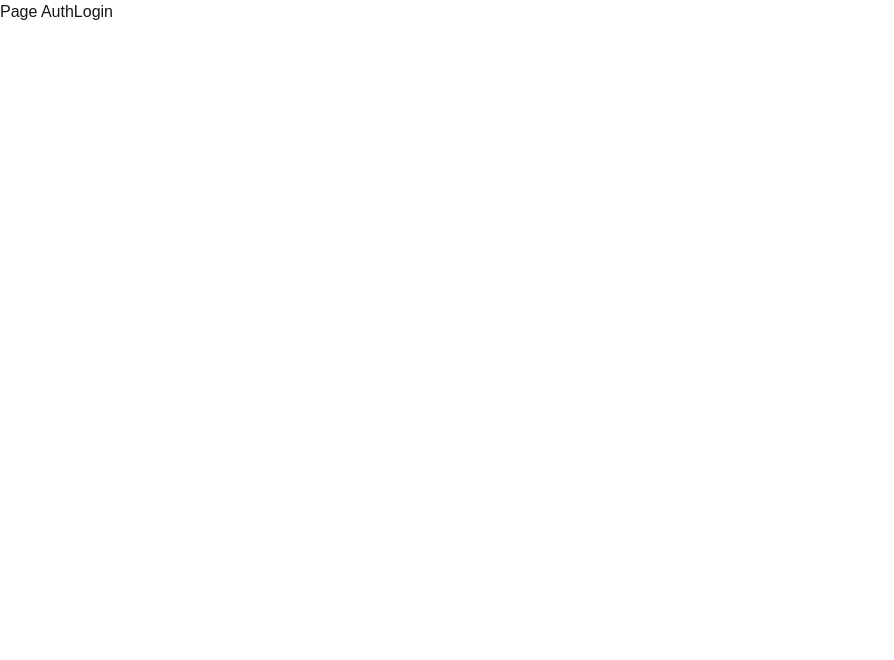
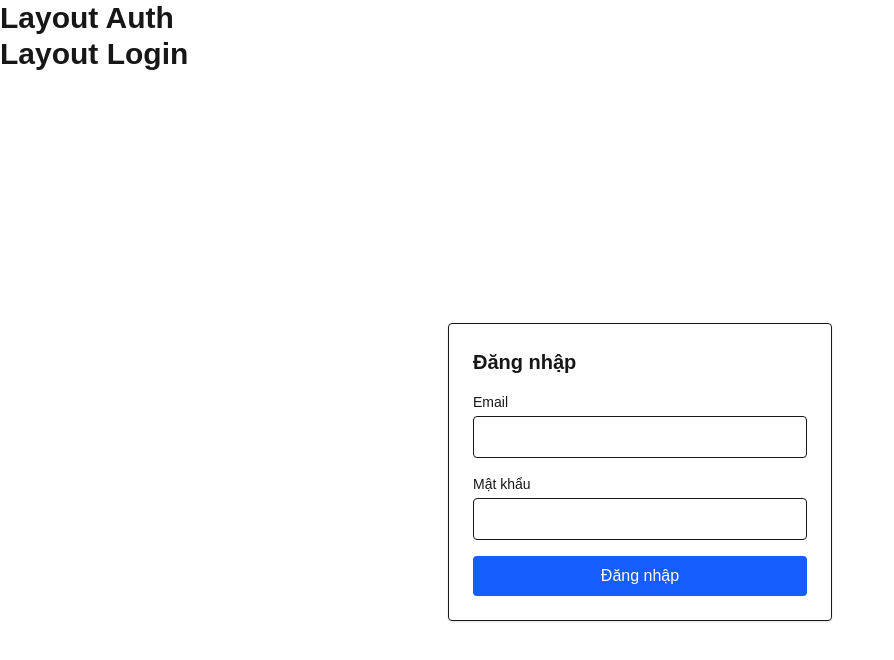
Before and after one commit to mdzenos/next_core, a Next.js app: page /auth/login in a window 1280 px wide. Shown: the top 660 px of the page, without its empty margins (0-894 px from the left). Built offline with nearby package versions, Linux system fonts and the light colour scheme.

Commit message:
update README

```diff
--- /dev/null
+++ b/src/app/auth/layout.tsx
@@ -0,0 +1,20 @@
+// File path: plop-templates/layout.tsx.hbs
+
+import React, { ReactNode } from 'react';
+
+interface LayoutProps {
+	children: ReactNode;
+}
+
+const Layout: React.FC<LayoutProps> = ({ children }) => {
+	return (
+		<div>
+			<h1 className="text-3xl font-bold">Layout Auth</h1>
+			{/* TODO: Add header/nav */}
+			<main>{children}</main>
+			{/* TODO: Add footer */}
+		</div>
+	);
+};
+
+export default Layout;
--- a/src/app/auth/login/layout.tsx
+++ b/src/app/auth/login/layout.tsx
@@ -9,6 +9,7 @@ interface LayoutProps {
 const Layout: React.FC<LayoutProps> = ({ children }) => {
   return (
     <div>
+      <h1 className="text-3xl font-bold">Layout Login</h1>
       {/* TODO: Add header/nav */}
       <main>{children}</main>
       {/* TODO: Add footer */}
--- a/src/app/auth/login/page.tsx
+++ b/src/app/auth/login/page.tsx
@@ -1,14 +1,56 @@
-// File path: plop-templates/page.tsx.hbs
+// src/app/auth/login/page.tsx
+'use client';
 
-import React from 'react';
+import React, { useState } from 'react';
 
-const Page = () => {
+export default function LoginPage() {
+  const [email, setEmail] = useState('');
+  const [password, setPassword] = useState('');
+
+  const handleSubmit = async (e: React.FormEvent) => {
+    e.preventDefault();
+    console.log('Đăng nhập với:', { email, password });
+
+    // TODO: Gọi API đăng nhập
+  };
+
   return (
-    <div>
-      <h1>Page AuthLogin</h1>
-      {/* TODO: Implement page content */}
-    </div>
+    <main className="flex min-h-screen items-center justify-center">
+      <form
+        onSubmit={handleSubmit}
+        className="w-full max-w-sm space-y-4 p-6 border rounded shadow"
+      >
+        <h1 className="text-xl font-bold">Đăng nhập</h1>
+
+        <div>
+          <label className="block text-sm font-medium">Email</label>
+          <input
+            type="email"
+            className="mt-1 w-full border px-3 py-2 rounded"
+            value={email}
+            onChange={(e) => setEmail(e.target.value)}
+            required
+          />
+        </div>
+
+        <div>
+          <label className="block text-sm font-medium">Mật khẩu</label>
+          <input
+            type="password"
+            className="mt-1 w-full border px-3 py-2 rounded"
+            value={password}
+            onChange={(e) => setPassword(e.target.value)}
+            required
+          />
+        </div>
+
+        <button
+          type="submit"
+          className="w-full bg-blue-600 text-white py-2 rounded hover:bg-blue-700"
+        >
+          Đăng nhập
+        </button>
+      </form>
+    </main>
   );
-};
-
-export default Page;
+}
--- a/src/app/auth/profile/layout.tsx
+++ b/src/app/auth/profile/layout.tsx
@@ -9,6 +9,7 @@ interface LayoutProps {
 const Layout: React.FC<LayoutProps> = ({ children }) => {
   return (
     <div>
+			<h1 className="text-3xl font-bold">Layout Profile</h1>
       {/* TODO: Add header/nav */}
       <main>{children}</main>
       {/* TODO: Add footer */}
--- a/src/app/auth/register/layout.tsx
+++ b/src/app/auth/register/layout.tsx
@@ -9,6 +9,7 @@ interface LayoutProps {
 const Layout: React.FC<LayoutProps> = ({ children }) => {
   return (
     <div>
+			<h1 className="text-3xl font-bold">Layout Register</h1>
       {/* TODO: Add header/nav */}
       <main>{children}</main>
       {/* TODO: Add footer */}
--- a/src/app/dashboard/layout.tsx
+++ b/src/app/dashboard/layout.tsx
@@ -10,6 +10,7 @@ const Layout: React.FC<LayoutProps> = ({ children }) => {
 
   return (
     <div>
+			<h1 className="text-3xl font-bold">Layout Dashboard</h1>
       {/* TODO: Add header/nav */}
       <main>{children}</main>
       {/* TODO: Add footer */}
```
Also changed, not shown: 1 other file (tests, documents, lock files or other folders).
